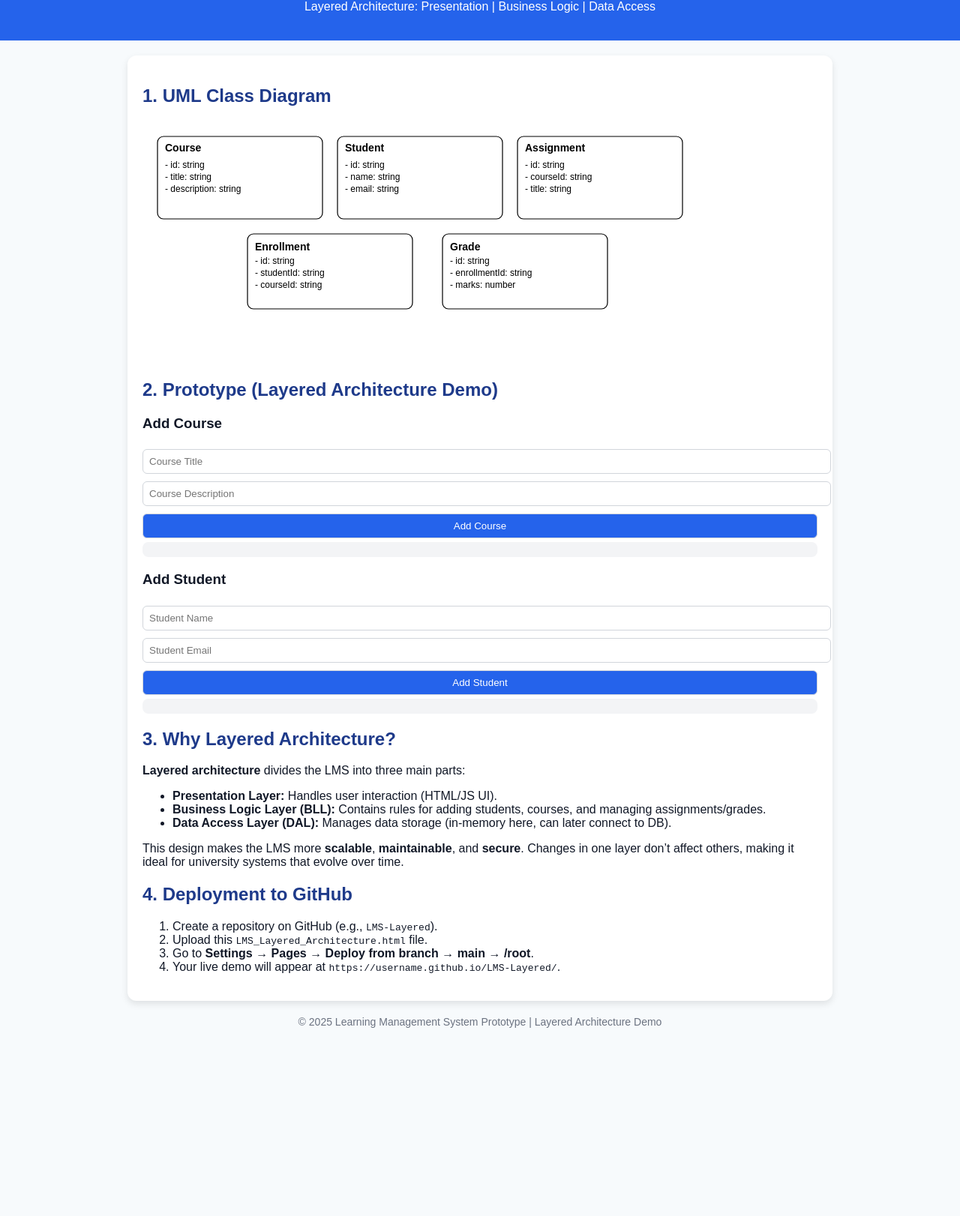
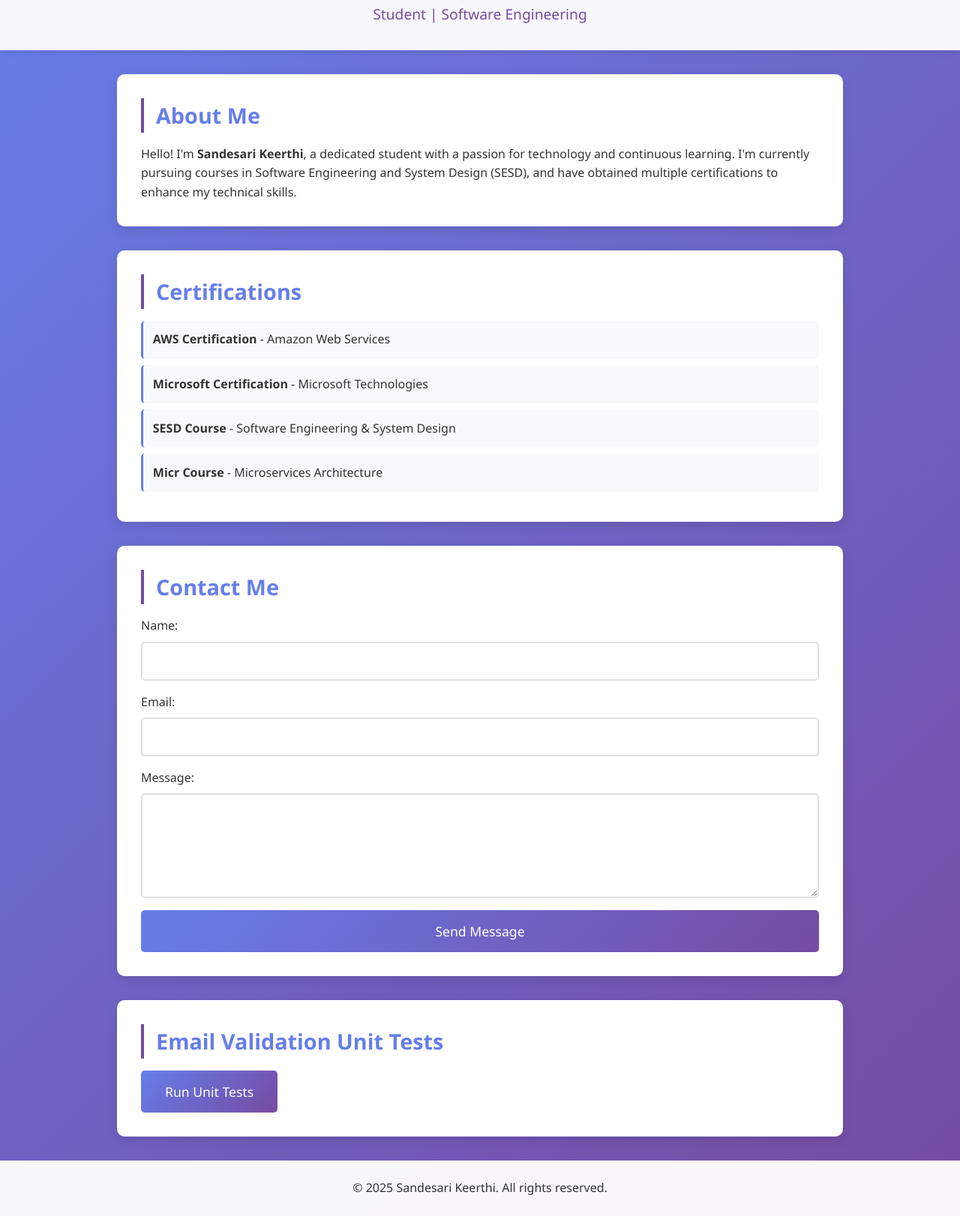
Before and after one commit to sandesarikeerthi/myprotfolio, a plain HTML site: page index.html in a window 1280 px wide. Shown: the part 100-1722 px from the top of the page at 75% size. Before the commit the page ends 1471 px from the top, so only its background shows below. Drawn offline with Linux system fonts and the light colour scheme.

Commit message:
Optimize portfolio with email validation and unit tests
- Created complete portfolio for Sandesari Keerthi
- Added proper SEO meta tags and description
- Included all certifications: AWS, Microsoft, SESD, Micr
- Implemented email validation with real-time feedback
- Added comprehensive unit tests for email validation (10 test cases)
- Responsive design with modern gradient styling
- Interactive contact form with validation states

```diff
--- a/index.html
+++ b/index.html
@@ -3,152 +3,340 @@
 <head>
   <meta charset="UTF-8">
   <meta name="viewport" content="width=device-width, initial-scale=1.0">
-<title>LMS - Layered Architecture</title>
+  <meta name="description" content="Sandesari Keerthi - Student Portfolio showcasing certificates in AWS, Microsoft, SESD, and Micr courses">
+  <meta name="keywords" content="Sandesari Keerthi, Portfolio, Student, AWS, Microsoft, SESD">
+  <meta name="author" content="Sandesari Keerthi">
+  <title>Sandesari Keerthi | Student Portfolio</title>
   <style>
-body{font-family:Arial,Helvetica,sans-serif;margin:0;background:#f7fafc;color:#111827}
-header{background:#2563eb;color:#fff;padding:20px;text-align:center}
-.container{max-width:900px;margin:20px auto;padding:20px;background:#fff;border-radius:12px;box-shadow:0 4px 10px rgba(0,0,0,0.1)}
-h1,h2{color:#1e3a8a}
-input,select,button{width:100%;padding:8px;margin:5px 0;border:1px solid #d1d5db;border-radius:6px}
-button{background:#2563eb;color:white;cursor:pointer}
-button:hover{background:#1d4ed8}
-.list{background:#f3f4f6;padding:10px;border-radius:8px;max-height:200px;overflow:auto}
-svg{max-width:100%}
-footer{text-align:center;margin-top:20px;font-size:14px;color:#6b7280}
+    * {
+      margin: 0;
+      padding: 0;
+      box-sizing: border-box;
+      font-family: 'Segoe UI', Tahoma, Geneva, Verdana, sans-serif;
+    }
+
+    body {
+      background: linear-gradient(135deg, #667eea 0%, #764ba2 100%);
+      color: #333;
+      line-height: 1.6;
+      min-height: 100vh;
+    }
+
+    header {
+      background: rgba(255, 255, 255, 0.95);
+      padding: 2rem;
+      text-align: center;
+      box-shadow: 0 2px 10px rgba(0,0,0,0.1);
+    }
+
+    header h1 {
+      font-size: 2.5rem;
+      color: #667eea;
+      margin-bottom: 0.5rem;
+    }
+
+    header .designation {
+      font-size: 1.2rem;
+      color: #764ba2;
+      font-weight: 500;
+    }
+
+    .container {
+      max-width: 1000px;
+      margin: 2rem auto;
+      padding: 0 1rem;
+    }
+
+    section {
+      background: white;
+      margin: 2rem 0;
+      padding: 2rem;
+      border-radius: 10px;
+      box-shadow: 0 5px 15px rgba(0,0,0,0.1);
+    }
+
+    section h2 {
+      color: #667eea;
+      font-size: 1.8rem;
+      margin-bottom: 1rem;
+      border-left: 4px solid #764ba2;
+      padding-left: 1rem;
+    }
+
+    .certificates ul {
+      list-style: none;
+    }
+
+    .certificates li {
+      padding: 0.8rem;
+      margin: 0.5rem 0;
+      background: #f8f9fa;
+      border-left: 3px solid #667eea;
+      border-radius: 5px;
+      transition: transform 0.3s ease;
+    }
+
+    .certificates li:hover {
+      transform: translateX(5px);
+      background: #e9ecef;
+    }
+
+    .contact-form {
+      display: flex;
+      flex-direction: column;
+      gap: 1rem;
+    }
+
+    .form-group {
+      display: flex;
+      flex-direction: column;
+    }
+
+    .form-group label {
+      margin-bottom: 0.5rem;
+      font-weight: 500;
+      color: #333;
+    }
+
+    .form-group input,
+    .form-group textarea {
+      padding: 0.8rem;
+      border: 2px solid #e0e0e0;
+      border-radius: 5px;
+      font-size: 1rem;
+      transition: border-color 0.3s ease;
+    }
+
+    .form-group input:focus,
+    .form-group textarea:focus {
+      outline: none;
+      border-color: #667eea;
+    }
+
+    .form-group input.error {
+      border-color: #dc3545;
+    }
+
+    .form-group input.success {
+      border-color: #28a745;
+    }
+
+    .error-message {
+      color: #dc3545;
+      font-size: 0.875rem;
+      margin-top: 0.25rem;
+      display: none;
+    }
+
+    .error-message.show {
+      display: block;
+    }
+
+    button {
+      padding: 1rem 2rem;
+      background: linear-gradient(135deg, #667eea 0%, #764ba2 100%);
+      color: white;
+      border: none;
+      border-radius: 5px;
+      font-size: 1.1rem;
+      cursor: pointer;
+      transition: transform 0.3s ease;
+    }
+
+    button:hover {
+      transform: translateY(-2px);
+      box-shadow: 0 5px 15px rgba(102, 126, 234, 0.4);
+    }
+
+    button:disabled {
+      opacity: 0.6;
+      cursor: not-allowed;
+    }
+
+    footer {
+      background: rgba(255, 255, 255, 0.95);
+      color: #333;
+      text-align: center;
+      padding: 1.5rem;
+      margin-top: 2rem;
+    }
+
+    .test-results {
+      margin-top: 2rem;
+      padding: 1rem;
+      background: #f8f9fa;
+      border-radius: 5px;
+      display: none;
+    }
+
+    .test-results.show {
+      display: block;
+    }
+
+    .test-passed {
+      color: #28a745;
+      font-weight: bold;
+    }
+
+    .test-failed {
+      color: #dc3545;
+      font-weight: bold;
+    }
+
+    @media (max-width: 768px) {
+      header h1 {
+        font-size: 2rem;
+      }
+
+      section {
+        padding: 1.5rem;
+      }
+    }
   </style>
 </head>
 <body>
   <header>
-<h1>Learning Management System (LMS)</h1>
-<p>Layered Architecture: Presentation | Business Logic | Data Access</p>
+    <h1>Sandesari Keerthi</h1>
+    <p class="designation">Student | Software Engineering</p>
   </header>
 
   <div class="container">
-<h2>1. UML Class Diagram</h2>
-<svg viewBox="0 0 900 320" xmlns="http://www.w3.org/2000/svg">
-<style>
-.cls{fill:#fff;stroke:#000;stroke-width:1.2}
-.title{font:700 14px sans-serif}
-.attr{font:400 12px sans-serif}
-</style>
-<rect class="cls" x="20" y="20" width="220" height="110" rx="8"/>
-<text class="title" x="30" y="40">Course</text>
-<text class="attr" x="30" y="62">- id: string</text>
-<text class="attr" x="30" y="78">- title: string</text>
-<text class="attr" x="30" y="94">- description: string</text>
+    <section class="about">
+      <h2>About Me</h2>
+      <p>
+        Hello! I'm <strong>Sandesari Keerthi</strong>, a dedicated student with a passion for technology and continuous learning.
+        I'm currently pursuing courses in Software Engineering and System Design (SESD), and have obtained multiple certifications
+        to enhance my technical skills.
+      </p>
+    </section>
 
-<rect class="cls" x="260" y="20" width="220" height="110" rx="8"/>
-<text class="title" x="270" y="40">Student</text>
-<text class="attr" x="270" y="62">- id: string</text>
-<text class="attr" x="270" y="78">- name: string</text>
-<text class="attr" x="270" y="94">- email: string</text>
+    <section class="certificates">
+      <h2>Certifications</h2>
+      <ul>
+        <li><strong>AWS Certification</strong> - Amazon Web Services</li>
+        <li><strong>Microsoft Certification</strong> - Microsoft Technologies</li>
+        <li><strong>SESD Course</strong> - Software Engineering & System Design</li>
+        <li><strong>Micr Course</strong> - Microservices Architecture</li>
+      </ul>
+    </section>
 
-<rect class="cls" x="500" y="20" width="220" height="110" rx="8"/>
-<text class="title" x="510" y="40">Assignment</text>
-<text class="attr" x="510" y="62">- id: string</text>
-<text class="attr" x="510" y="78">- courseId: string</text>
-<text class="attr" x="510" y="94">- title: string</text>
-
-<rect class="cls" x="140" y="150" width="220" height="100" rx="8"/>
-<text class="title" x="150" y="172">Enrollment</text>
-<text class="attr" x="150" y="190">- id: string</text>
-<text class="attr" x="150" y="206">- studentId: string</text>
-<text class="attr" x="150" y="222">- courseId: string</text>
-
-<rect class="cls" x="400" y="150" width="220" height="100" rx="8"/>
-<text class="title" x="410" y="172">Grade</text>
-<text class="attr" x="410" y="190">- id: string</text>
-<text class="attr" x="410" y="206">- enrollmentId: string</text>
-<text class="attr" x="410" y="222">- marks: number</text>
-</svg>
-
-<h2>2. Prototype (Layered Architecture Demo)</h2>
-<div>
-<h3>Add Course</h3>
-<input type="text" id="courseTitle" placeholder="Course Title">
-<input type="text" id="courseDesc" placeholder="Course Description">
-<button onclick="addCourse()">Add Course</button>
-<div class="list" id="courseList"></div>
-
-<h3>Add Student</h3>
-<input type="text" id="studentName" placeholder="Student Name">
-<input type="email" id="studentEmail" placeholder="Student Email">
-<button onclick="addStudent()">Add Student</button>
-<div class="list" id="studentList"></div>
+    <section class="contact">
+      <h2>Contact Me</h2>
+      <form class="contact-form" id="contactForm" onsubmit="return false;">
+        <div class="form-group">
+          <label for="name">Name:</label>
+          <input type="text" id="name" name="name" required>
         </div>
 
-<h2>3. Why Layered Architecture?</h2>
-<p><b>Layered architecture</b> divides the LMS into three main parts:</p>
-<ul>
-<li><b>Presentation Layer:</b> Handles user interaction (HTML/JS UI).</li>
-<li><b>Business Logic Layer (BLL):</b> Contains rules for adding students, courses, and managing assignments/grades.</li>
-<li><b>Data Access Layer (DAL):</b> Manages data storage (in-memory here, can later connect to DB).</li>
-</ul>
-<p>This design makes the LMS more <b>scalable</b>, <b>maintainable</b>, and <b>secure</b>. Changes in one layer don’t affect others, making it ideal for university systems that evolve over time.</p>
+        <div class="form-group">
+          <label for="email">Email:</label>
+          <input type="email" id="email" name="email" required>
+          <span class="error-message" id="emailError">Please enter a valid email address</span>
+        </div>
 
-<h2>4. Deployment to GitHub</h2>
-<ol>
-<li>Create a repository on GitHub (e.g., <code>LMS-Layered</code>).</li>
-<li>Upload this <code>LMS_Layered_Architecture.html</code> file.</li>
-<li>Go to <b>Settings → Pages → Deploy from branch → main → /root</b>.</li>
-<li>Your live demo will appear at <code>https://username.github.io/LMS-Layered/</code>.</li>
-</ol>
+        <div class="form-group">
+          <label for="message">Message:</label>
+          <textarea id="message" name="message" rows="5" required></textarea>
+        </div>
+
+        <button type="submit" id="submitBtn">Send Message</button>
+      </form>
+    </section>
+
+    <section class="test-section">
+      <h2>Email Validation Unit Tests</h2>
+      <button onclick="runTests()">Run Unit Tests</button>
+      <div class="test-results" id="testResults"></div>
+    </section>
   </div>
 
   <footer>
-© 2025 Learning Management System Prototype | Layered Architecture Demo
+    <p>&copy; 2025 Sandesari Keerthi. All rights reserved.</p>
   </footer>
 
   <script>
-const DataAccess = {
-  courses: [],
-  students: [],
-  addCourse(course){this.courses.push(course)},
-  addStudent(student){this.students.push(student)},
-  getCourses(){return this.courses},
-  getStudents(){return this.students}
-};
-
-const BusinessLogic = {
-  createCourse(title, description){
-    if(!title) return alert("Title required");
-    const course = {id:Date.now().toString(),title,description};
-    DataAccess.addCourse(course);
-    UI.renderCourses();
-  },
-  createStudent(name, email){
-    if(!name || !email) return alert("Name and Email required");
-    const student = {id:Date.now().toString(),name,email};
-    DataAccess.addStudent(student);
-    UI.renderStudents();
-  }
-};
-
-const UI = {
-  renderCourses(){
-    const list=document.getElementById("courseList");
-    list.innerHTML=DataAccess.getCourses().map(c=>`<div><b>${c.title}</b> - ${c.description}</div>`).join("")||"No courses yet.";
-  },
-  renderStudents(){
-    const list=document.getElementById("studentList");
-    list.innerHTML=DataAccess.getStudents().map(s=>`<div>${s.name} (${s.email})</div>`).join("")||"No students yet.";
-  }
-};
-
-function addCourse(){
-  const title=document.getElementById("courseTitle").value;
-  const desc=document.getElementById("courseDesc").value;
-  BusinessLogic.createCourse(title,desc);
-  document.getElementById("courseTitle").value="";
-  document.getElementById("courseDesc").value="";
+    // Email Validation Function
+    function validateEmail(email) {
+      const regex = /^[^\s@]+@[^\s@]+\.[^\s@]+$/;
+      return regex.test(email);
     }
 
-function addStudent(){
-  const name=document.getElementById("studentName").value;
-  const email=document.getElementById("studentEmail").value;
-  BusinessLogic.createStudent(name,email);
-  document.getElementById("studentName").value="";
-  document.getElementById("studentEmail").value="";
+    // Real-time Email Validation
+    const emailInput = document.getElementById('email');
+    const emailError = document.getElementById('emailError');
+
+    emailInput.addEventListener('input', function() {
+      if (this.value === '') {
+        this.classList.remove('error', 'success');
+        emailError.classList.remove('show');
+      } else if (validateEmail(this.value)) {
+        this.classList.remove('error');
+        this.classList.add('success');
+        emailError.classList.remove('show');
+      } else {
+        this.classList.add('error');
+        this.classList.remove('success');
+        emailError.classList.add('show');
+      }
+    });
+
+    // Form Submission
+    document.getElementById('contactForm').addEventListener('submit', function(e) {
+      e.preventDefault();
+
+      const email = emailInput.value;
+      const name = document.getElementById('name').value;
+      const message = document.getElementById('message').value;
+
+      if (validateEmail(email) && name && message) {
+        alert('Thank you for your message! I will get back to you soon.');
+        this.reset();
+        emailInput.classList.remove('success', 'error');
+      } else {
+        alert('Please fill all fields correctly.');
+      }
+    });
+
+    // Unit Tests for Email Validation
+    function runTests() {
+      const tests = [
+        { email: 'test@example.com', expected: true, description: 'Valid email with standard format' },
+        { email: 'user.name@domain.co.uk', expected: true, description: 'Valid email with dots and multiple TLD' },
+        { email: 'user+tag@example.com', expected: true, description: 'Valid email with plus sign' },
+        { email: 'invalid.email', expected: false, description: 'Invalid: missing @ symbol' },
+        { email: '@example.com', expected: false, description: 'Invalid: missing local part' },
+        { email: 'user@', expected: false, description: 'Invalid: missing domain' },
+        { email: 'user @example.com', expected: false, description: 'Invalid: space in email' },
+        { email: '', expected: false, description: 'Invalid: empty string' },
+        { email: 'user@domain', expected: false, description: 'Invalid: missing TLD' },
+        { email: 'user@domain.c', expected: true, description: 'Valid: single letter TLD' }
+      ];
+
+      let resultsHTML = '<h3>Test Results:</h3>';
+      let passed = 0;
+      let failed = 0;
+
+      tests.forEach((test, index) => {
+        const result = validateEmail(test.email);
+        const status = result === test.expected;
+
+        if (status) {
+          passed++;
+          resultsHTML += `<p class="test-passed">✓ Test ${index + 1}: PASSED - ${test.description}</p>`;
+        } else {
+          failed++;
+          resultsHTML += `<p class="test-failed">✗ Test ${index + 1}: FAILED - ${test.description}</p>`;
+          resultsHTML += `<p style="margin-left: 20px; color: #666;">Expected: ${test.expected}, Got: ${result}</p>`;
+        }
+      });
+
+      resultsHTML += `<hr><p><strong>Total Tests: ${tests.length}</strong></p>`;
+      resultsHTML += `<p class="test-passed">Passed: ${passed}</p>`;
+      resultsHTML += `<p class="test-failed">Failed: ${failed}</p>`;
+
+      const testResults = document.getElementById('testResults');
+      testResults.innerHTML = resultsHTML;
+      testResults.classList.add('show');
     }
   </script>
 </body>
```
Lines whose indentation alone changed are shown as unchanged.
